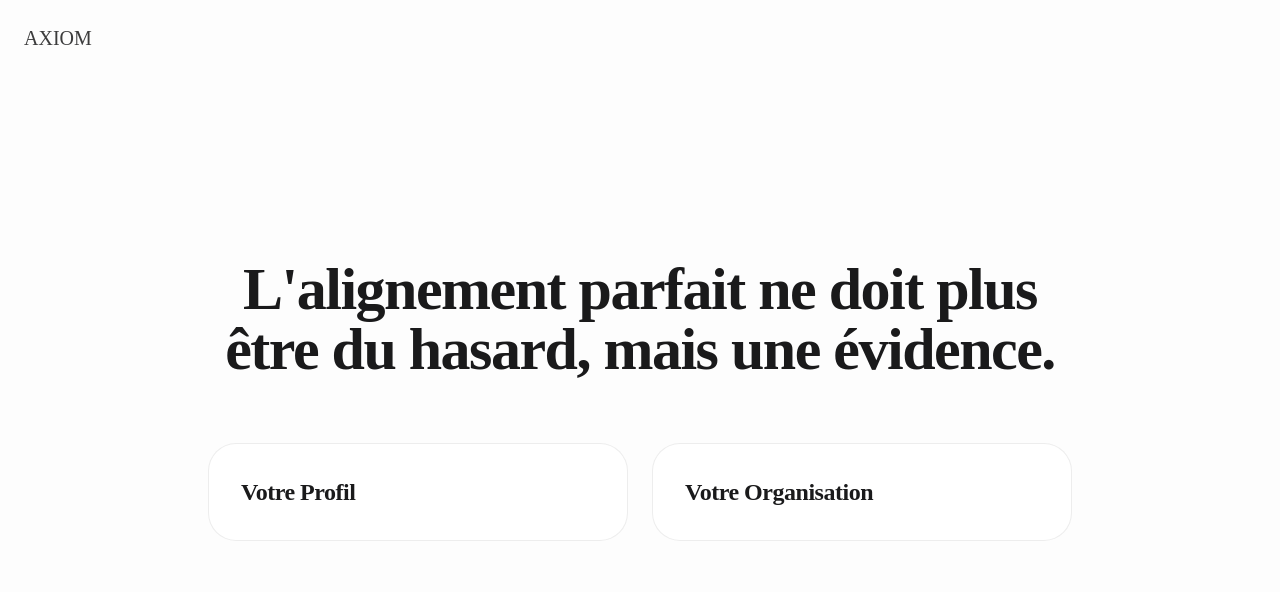
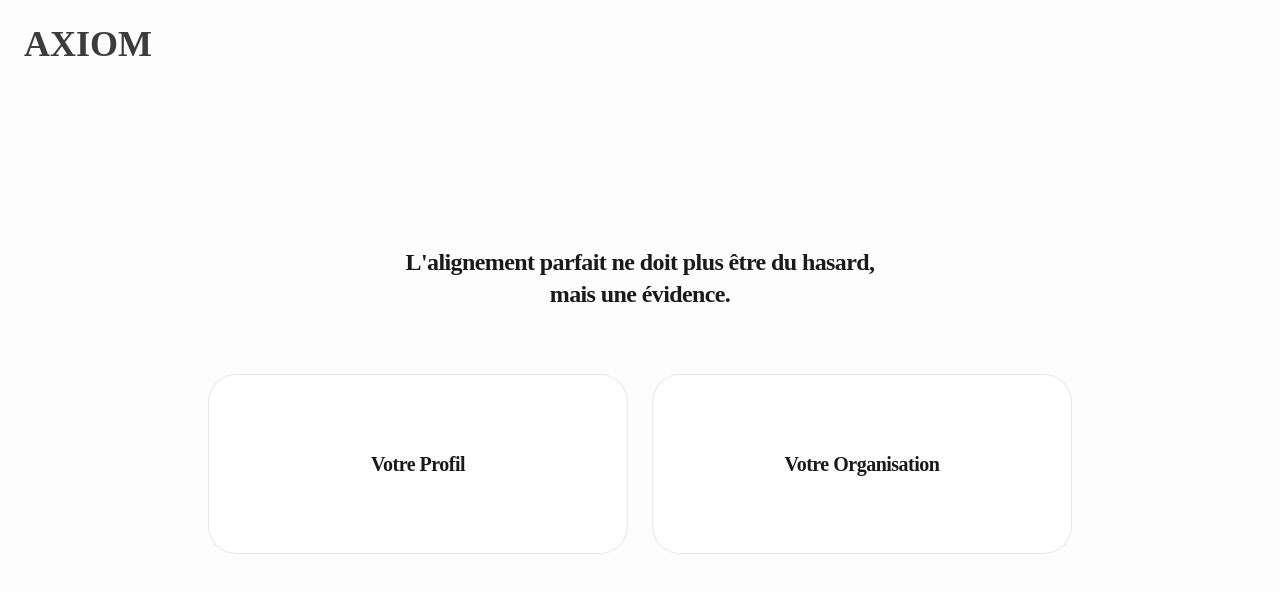
Before and after one commit to Yolesmans/james, a Next.js app: page / in a window 1280 px wide. Shown: the top 592 px of the page. Built offline with nearby package versions, Linux system fonts and the light colour scheme.

Commit message:
feat: introduce MIRROR portal with animated manifesto and dual entry paths

```diff
--- a/app/page.tsx
+++ b/app/page.tsx
@@ -6,16 +6,68 @@ import BentoCard from '@/components/ui/BentoCard'
 
 export default function HomePage() {
   const [mounted, setMounted] = useState(false)
+  const [displayedText, setDisplayedText] = useState('')
+  const [isPaused, setIsPaused] = useState(false)
+  const firstPart = "L'alignement parfait ne doit plus être du hasard,"
+  const secondPart = "mais une évidence."
+  const pauseDuration = 800 // Durée de la pause en millisecondes
 
   useEffect(() => {
     setMounted(true)
   }, [])
 
+  useEffect(() => {
+    if (!mounted) return
+
+    let currentIndex = 0
+    let paused = false
+    const typingSpeed = 50 // Vitesse de frappe en millisecondes
+    let timeoutId: NodeJS.Timeout | null = null
+
+    const typeWriter = () => {
+      // Première partie : jusqu'à "du hasard,"
+      if (currentIndex < firstPart.length) {
+        setDisplayedText(firstPart.slice(0, currentIndex + 1))
+        setIsPaused(false)
+        currentIndex++
+        timeoutId = setTimeout(typeWriter, typingSpeed)
+      }
+      // Pause après la première partie
+      else if (currentIndex === firstPart.length && !paused) {
+        paused = true
+        setIsPaused(true)
+        timeoutId = setTimeout(() => {
+          paused = false
+          setIsPaused(false)
+          currentIndex++
+          typeWriter()
+        }, pauseDuration)
+      }
+      // Deuxième partie : "mais une évidence."
+      else if (currentIndex > firstPart.length) {
+        const secondPartIndex = currentIndex - firstPart.length - 1
+        if (secondPartIndex < secondPart.length) {
+          setDisplayedText(firstPart + '\n' + secondPart.slice(0, secondPartIndex + 1))
+          setIsPaused(false)
+          currentIndex++
+          timeoutId = setTimeout(typeWriter, typingSpeed)
+        }
+      }
+    }
+
+    // Démarrer l'effet après un court délai
+    const timer = setTimeout(typeWriter, 400)
+    return () => {
+      clearTimeout(timer)
+      if (timeoutId) clearTimeout(timeoutId)
+    }
+  }, [mounted, firstPart, secondPart, pauseDuration])
+
   return (
     <div className="min-h-screen flex items-center justify-center bg-[#FDFDFD] overflow-hidden relative">
       {/* Logo AXIOM - Position fixed en haut à gauche */}
       <div
-        className={`fixed top-6 left-6 z-10 font-serif text-xl text-[#1A1A1B] transition-all duration-[900ms] ease-out ${
+        className={`fixed top-6 left-6 z-10 font-serif text-3xl md:text-4xl font-semibold text-[#1A1A1B] transition-all duration-[900ms] ease-out ${
           mounted ? 'opacity-85 translate-y-0' : 'opacity-0 translate-y-3'
         }`}
       >
@@ -30,8 +82,13 @@ export default function HomePage() {
           }`}
           style={{ transitionDelay: '200ms' }}
         >
-          <p className="font-serif font-semibold text-4xl md:text-6xl text-[#1A1A1B] tracking-tight">
-            L'alignement parfait ne doit plus être du hasard, mais une évidence.
+          <p className="font-serif font-semibold text-xl md:text-2xl text-[#1A1A1B] tracking-tight whitespace-pre-line">
+            {displayedText}
+            {(displayedText.length < firstPart.length ||
+              isPaused ||
+              (displayedText.includes('\n') && displayedText.length < firstPart.length + 1 + secondPart.length)) && (
+              <span className="animate-pulse">|</span>
+            )}
           </p>
         </div>
 
@@ -42,17 +99,19 @@ export default function HomePage() {
           }`}
           style={{ transitionDelay: '400ms' }}
         >
-          <Link href="/profil" className="block">
-            <BentoCard className="cursor-pointer transition-all duration-300 hover:bg-[#FAFAFA] hover:border-[rgba(26,26,27,0.2)] hover:-translate-y-0.5 bg-white border-[rgba(26,26,27,0.08)]">
-              <h2 className="text-2xl font-serif font-semibold text-[#1A1A1B]">
+          <Link href="/profil" className="block group">
+            <BentoCard className="cursor-pointer transition-all duration-500 ease-out bg-white border-[rgba(26,26,27,0.1)] h-full flex items-center justify-center min-h-[160px] md:min-h-[180px] relative overflow-hidden hover:border-[rgba(26,26,27,0.25)] hover:shadow-xl hover:-translate-y-2 hover:scale-[1.02]">
+              <div className="absolute inset-0 bg-gradient-to-br from-[rgba(26,26,27,0.02)] to-transparent opacity-0 group-hover:opacity-100 transition-opacity duration-500"></div>
+              <h2 className="text-lg md:text-xl font-serif font-semibold text-[#1A1A1B] text-center tracking-tight relative z-10 transition-all duration-300 group-hover:tracking-wide">
                 Votre Profil
               </h2>
             </BentoCard>
           </Link>
 
-          <Link href="/organisation" className="block">
-            <BentoCard className="cursor-pointer transition-all duration-300 hover:bg-[#FAFAFA] hover:border-[rgba(26,26,27,0.2)] hover:-translate-y-0.5 bg-white border-[rgba(26,26,27,0.08)]">
-              <h2 className="text-2xl font-serif font-semibold text-[#1A1A1B]">
+          <Link href="/organisation" className="block group">
+            <BentoCard className="cursor-pointer transition-all duration-500 ease-out bg-white border-[rgba(26,26,27,0.1)] h-full flex items-center justify-center min-h-[160px] md:min-h-[180px] relative overflow-hidden hover:border-[rgba(26,26,27,0.25)] hover:shadow-xl hover:-translate-y-2 hover:scale-[1.02]">
+              <div className="absolute inset-0 bg-gradient-to-br from-[rgba(26,26,27,0.02)] to-transparent opacity-0 group-hover:opacity-100 transition-opacity duration-500"></div>
+              <h2 className="text-lg md:text-xl font-serif font-semibold text-[#1A1A1B] text-center tracking-tight relative z-10 transition-all duration-300 group-hover:tracking-wide">
                 Votre Organisation
               </h2>
             </BentoCard>
```
